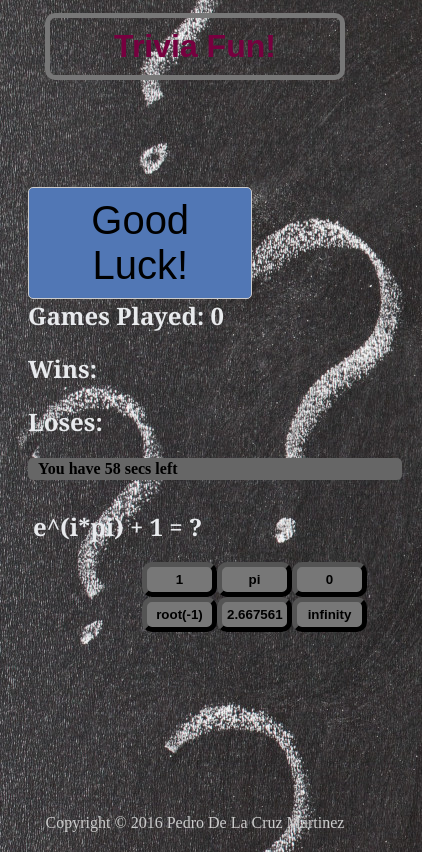
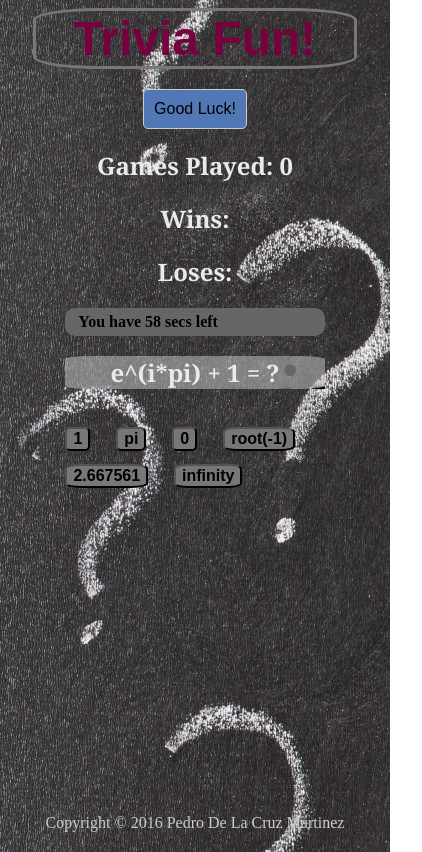
Before and after one commit to pdlc89/TriviaGame, a plain HTML site: page index.html in a window 390 px wide. Both pictures are taken after a click on the button "Start". Shown: the whole page, 422 px wide, since content can reach past the window. Drawn offline with nearby package versions, Linux system fonts and the light colour scheme.

Commit message:
mobile ready

```diff
--- a/assets/css/style.css
+++ b/assets/css/style.css
@@ -11,23 +11,24 @@ body {
 }
 
 header {
+  max-width: 50;
+  display: block;
+  margin: auto;
+  padding-left: 10%;
+  padding-right: 10%;
   text-align: center;
   background-color: transparent;
   height: auto;
-  border-radius: 10px;
+  border-radius: 20%;
   border-style: solid;
-  border-width: 5px;
+  border-width: 15%;
   border-color: #777;
-  margin-top: 5px;
-  margin-left: 10%;
-  margin-right: 10%;
+  margin-top: 5%;
 }
 h1 {
-  margin: 10px;
   color: #77003f;
   font-family: Marker Felt, fantasy;
-  border-width: 2px;
-  border-color: #ccc;
+ font-size: 300%;
 
 }
 .sub-header {
@@ -39,34 +40,33 @@ h1 {
   font-family: Times New Roman;
   font-weight: bold;
   background-color: #666;
-  padding-left: 10px;
-  padding-top: 2px;
-  padding-bottom: 2px;
-  border-radius: 5px;
+  padding-left: 5%;
+  padding-top: 2%;
+  padding-bottom: 2%;
+  border-radius: 10px;
   border-color: black;
-  border-width: 2px;
-  margin-top: 10px;
-  margin-bottom: 10px;
+
 }
 
 .question {
-  max-width: 260px;
-  max-height: 260px;
-  background-image: url("../../assets//images/euler.png");
-  background-size: cover;
+  max-width: 20%;
+  max-height: auto;
 }
 
 #question-display {
   font-family: verdana;
-  color: #001a44;
+  margin-top: 4%;
+  border-radius: 10%;
+  background:rgba(204, 204, 204, 0.5);
   float: left;
-  max-width: 260px;
-  margin-left:5px;
-  margin-right: 5px;
+  max-width: 20%;
+  padding-left: 5%;
+  padding-right: 5%;
 }
 #answers {
-  max-width: 260px;
-  max-height: 260px;
+  padding-top: 2%;
+  max-width: 50%;
+  max-height: 20%;
   float: right;
 }
 #loses {
@@ -74,14 +74,15 @@ h1 {
 }
 .answer-button {
   font-weight: bold;
-  width: 75px;
-  max-width: 200px;
+  font-size: 100%;
+  max-width: 50%;
   height: auto;
   float: left;
-  padding: 5px;
+  margin-top: 5%;
+  margin-right: 10%;
   background-color: #777;
-  border-radius: 10px;
-  border-width: 5px;
+  border-radius: 20%;
+  border-width: 2%;
   border-color: black;
   background-repeat:no-repeat;
   cursor: pointer;
@@ -89,10 +90,9 @@ h1 {
   outline:none;
 }
 .main {
-  float: right;
-  width: 100%;
-  max-width: 960px;
-  margin: 0 auto;
+  max-width: 100%;
+  margin-left: 10%;
+  margin-right: 10%;
   clear: both;
   flex: 1 0 auto;
   padding: 20px;
@@ -114,7 +114,6 @@ h2 {
 #start-button {
   font-family: Jazz LET, fantasy;
   cursor: pointer;
-  margin-top: 67px;
   float: right;
   font-size: 30pt;
   background-color: #5177b5;
@@ -123,7 +122,7 @@ h2 {
   border-width: 1px;
   border-color: #ccc;
   padding: 10px;
-  margin-right: 40%;
+  margin-right: 45%;
 }
 
 img:hover {
@@ -142,3 +141,36 @@ footer {
   flex: 0;
   padding: 20px;
 }
+
+@media screen and (max-width: 850px) {
+  header {
+    display: block;
+    margin: auto;
+    padding: none;
+  }
+  h1 {
+    margin: 0;
+    font-size: 3.0em;
+  }
+  #start-button {
+    font-size: 1.0em;
+    float: none;
+    display: block;
+    margin: auto;
+  }
+  span {
+    text-align: center;
+    font-size: 1.0em;
+  }
+  #question-display {
+    text-align: center;
+    float: none;
+    max-width: 100%;
+  }
+  #answers {
+    display: block;
+    margin: auto;
+    float: none;
+    max-width: 100%;
+  }
+}
--- a/index.html
+++ b/index.html
@@ -1,6 +1,7 @@
 <!DOCTYPE html>
 <html>
 <head>
+		<meta name="viewport" content="width=device-width" />
 	<title>TriVia</title>
 <script
   src="https://code.jquery.com/jquery-3.2.1.min.js"
```
